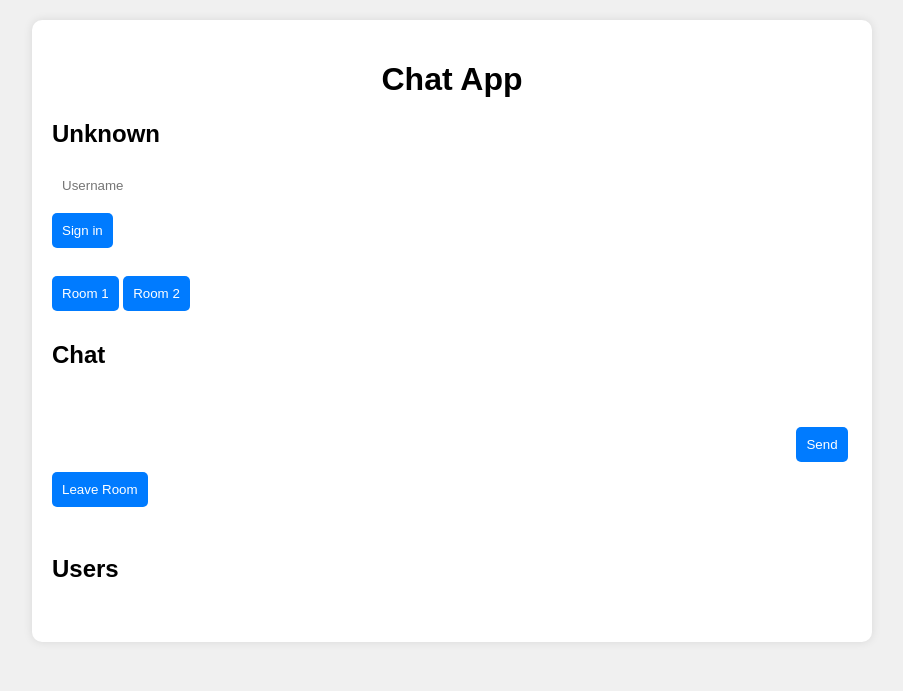
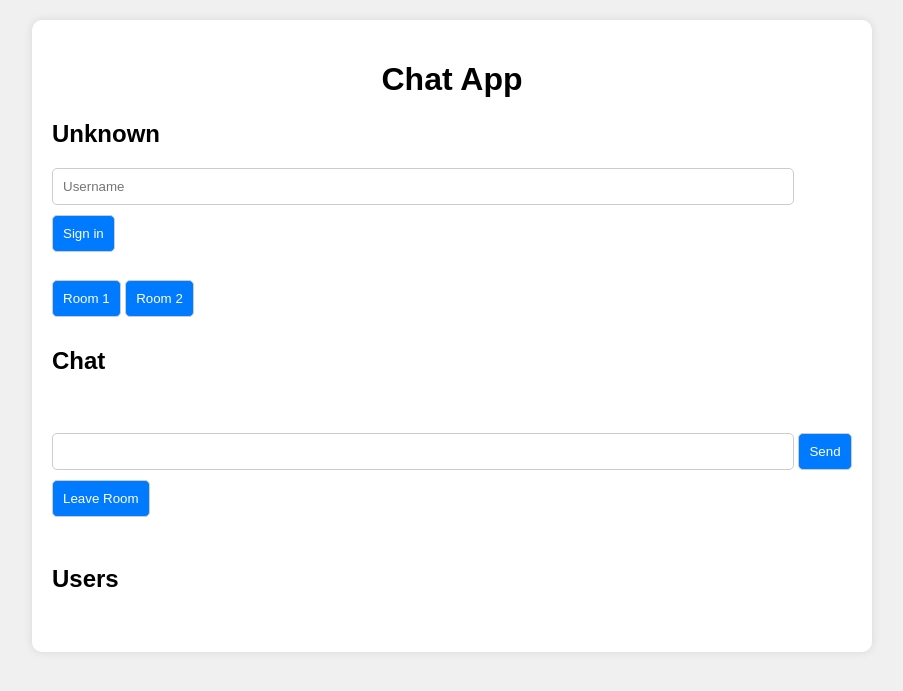
Before and after one commit to Danehue/chat-flask-socket.io, a Flask app: page / in a window 1280 px wide. Shown: the top 691 px of the page, without its empty margins (188-1091 px from the left). Run offline with Flask 3, Linux system fonts and the light colour scheme; some libraries are stand-ins or nearby versions.

Commit message:
add styles

```diff
--- a/templates/index.html
+++ b/templates/index.html
@@ -28,7 +28,7 @@
         input[type="text"], button {
             padding: 10px;
             margin-bottom: 10px;
-            border: none;
+            border: 1px solid #ccc;
             border-radius: 5px;
         }
 
```
